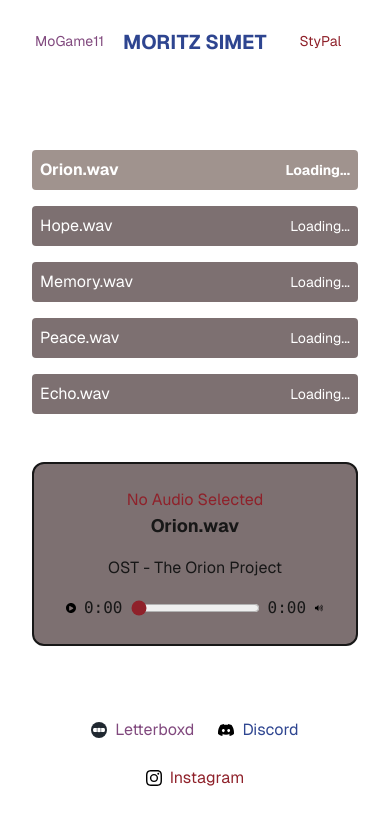
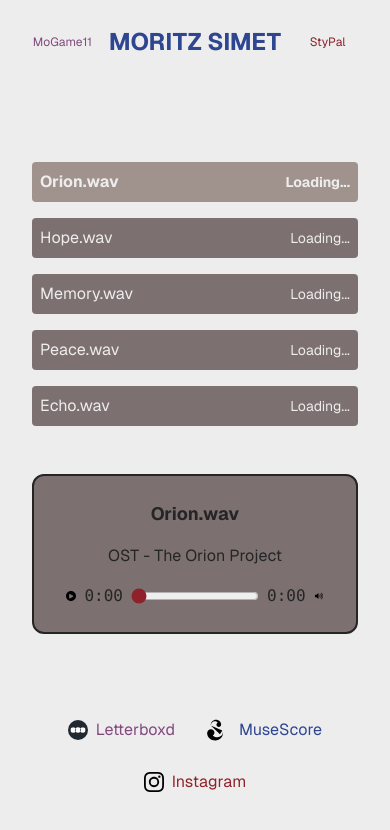
Before and after one commit to StyPal/simet.at, a Next.js app: page /music in a window 390 px wide. Shown: the top 830 px of the page. Built offline with nearby package versions, Linux system fonts and the light colour scheme.

Commit message:
MuseScore Link added, more responive, theme colors modified

```diff
--- a/src/app/components/audioplayer.tsx
+++ b/src/app/components/audioplayer.tsx
@@ -118,7 +118,7 @@ const AudioPlayer: React.FC<AudioPlayerProps> = ({ src }) => {
                         }
                         setCurrentTime(parseFloat(e.target.value));
                     }}
-                    className="accent-red mx-2 cursor-pointer"
+                    className="accent-red mx-2 cursor-pointer max-w-32 sm:max-w-xl"
                 />
                 <label className="font-mono">{convertTime(duration)}</label>
                 <button onClick={handleMute} className="w-full mx-2">
--- a/src/app/components/footer.tsx
+++ b/src/app/components/footer.tsx
@@ -13,26 +13,26 @@ export function SocialMediaFooter(){
                     aria-hidden
                     src="/social-media/letterboxd.svg"
                     alt="Letterboxd icon"
-                    width={16}
-                    height={16}
+                    width={20}
+                    height={20}
                 />
                 Letterboxd
             </a>
             <a
                 className="flex items-center gap-2 hover:underline hover:underline-offset-4 text-blue"
-                href="https://discordapp.com/users/325606075887910913"
+                href="https://musescore.com/user/31276892"
                 target="_blank"
                 rel="noopener noreferrer"
             >
                 <Image
                     aria-hidden
-                    src="/social-media/discord.svg"
+                    src="/social-media/musescore.svg"
                     alt="Discord icon"
-                    width={16}
-                    height={16}
+                    width={32}
+                    height={32}
                     className="dark:invert-0 invert"
                 />
-                Discord
+                MuseScore
             </a>
             <a
                 className="flex items-center gap-2 hover:underline hover:underline-offset-4 text-red"
@@ -44,8 +44,8 @@ export function SocialMediaFooter(){
                     aria-hidden
                     src="/social-media/instagram.svg"
                     alt="Instagram icon"
-                    width={16}
-                    height={16}
+                    width={20}
+                    height={20}
                     className="dark:invert-0 invert"
                 />
                 Instagram
--- a/src/app/components/header.tsx
+++ b/src/app/components/header.tsx
@@ -3,16 +3,16 @@ import Link from "next/link";
 export function Header() {
     return (
         <header className="flex items-center justify-center w-full gap-4">
-            <p className="text-sm sm:text-lg leading-tight text-purple flex-1 text-center sm:text-left">
+            <p className="text-xs sm:text-lg leading-tight text-purple flex-1 text-center sm:text-left">
                 MoGame11
             </p>
 
-            <Link className="font-bold text-xl sm:text-3xl leading-tight text-blue text-center flex-none"
+            <Link className="font-bold text-2xl sm:text-3xl leading-tight text-blue text-center flex-none"
                   href="/">
                 MORITZ SIMET
             </Link>
 
-            <p className="text-sm sm:text-lg leading-tight text-red flex-1 text-center sm:text-right">
+            <p className="text-xs sm:text-lg leading-tight text-red flex-1 text-center sm:text-right">
                 StyPal
             </p>
         </header>
--- /dev/null
+++ b/src/app/components/homeButton.tsx
@@ -0,0 +1,15 @@
+import Link from "next/link";
+
+export default function HomeButton() {
+    return (
+        <Link
+            className="rounded-full border border-solid border-transparent transition-colors flex items-center justify-center bg-foreground text-background gap-2 hover:bg-blue text-sm sm:text-base h-10 sm:h-12 px-4 sm:px-5"
+            href="/"
+            rel="noopener noreferrer"
+        >
+            <label>
+                ← Go Back
+            </label>
+        </Link>
+    );
+}
--- a/src/app/components/trackListItem.tsx
+++ b/src/app/components/trackListItem.tsx
@@ -12,7 +12,7 @@ const AudioTrackItem: React.FC<AudioTrackItemProps> = ({ file, isSelected, durat
     return (
         <li
             className={`flex justify-between items-center w-full mb-4 p-2 cursor-pointer rounded text-background ${
-                isSelected ? ' bg-gray-light dark:bg-gray-dark font-bold' : 'bg-gray dark:bg-gray'
+                isSelected ? ' bg-gray-light font-bold' : 'bg-gray'
             }`}
             onClick={onSelect}
         >
--- a/src/app/globals.css
+++ b/src/app/globals.css
@@ -3,8 +3,8 @@
 @tailwind utilities;
 
 :root {
-    --background: #ffffff;
-    --foreground: #171717;
+    --background: #ededed;
+    --foreground: #252525;
     --blue: #2e4590;
     --purple: #81497e;
     --red: #8f212a;
@@ -21,14 +21,14 @@
 
 @media (prefers-color-scheme: dark) {
     :root {
-        --background: #0a0a0a;
+        --background: #252525;
         --foreground: #ededed;
         --blue: #3a5bb5;
         --purple: #b580af;
         --red: #c94b52;
-        --gray-light: #8f9ba5;
-        --gray: #a3a2a1;
-        --gray-dark: #d1cdcd;
+        --gray-light: #b8aba6;
+        --gray: #a18f90;
+        --gray-dark: #4b4849;
     }
 }
 
--- a/src/app/layout.tsx
+++ b/src/app/layout.tsx
@@ -15,8 +15,8 @@ const geistMono = localFont({
 });
 
 export const metadata: Metadata = {
-  title: "Moritz Simet",
-  description: "Generated by create next app",
+  title: "Simet",
+  description: "My portfolio",
 };
 
 export default function RootLayout({
--- /dev/null
+++ b/src/app/music/layout.tsx
@@ -0,0 +1,13 @@
+// app/music/layout.tsx or app/music/page.tsx
+
+import { ReactNode } from "react";
+import type { Metadata } from "next";
+
+export const metadata: Metadata = {
+  title: "Simet - Music",
+  description: "My music portfolio",
+};
+
+export default function MusicLayout({ children }: { children: ReactNode }) {
+  return <>{children}</>;
+}
--- a/src/app/music/page.tsx
+++ b/src/app/music/page.tsx
@@ -1,10 +1,10 @@
 "use client";
 
-import { Header } from "@/app/components/header";
-import { SocialMediaFooter } from "@/app/components/footer";
+import {Header} from "@/app/components/header";
+import {SocialMediaFooter} from "@/app/components/footer";
 import AudioPlayer from "@/app/components/audioplayer";
 import AudioTrackItem from "@/app/components/trackListItem";
-import { useState, useEffect } from "react";
+import {useState, useEffect} from "react";
 
 // List of audio files
 const audioFiles = [
@@ -16,11 +16,10 @@ const audioFiles = [
 ];
 
 export default function Music() {
-    const [selectedTrack, setSelectedTrack] = useState(audioFiles[0]); // Default to the first track
-    const [durations, setDurations] = useState<{ [key: string]: string }>({}); // Store durations for each audio file
+    const [selectedTrack, setSelectedTrack] = useState(audioFiles[0]);
+    const [durations, setDurations] = useState<{ [key: string]: string }>({});
 
     useEffect(() => {
-        // Load each audio file and store its duration
         audioFiles.forEach((file) => {
             const audio = new Audio(file);
             audio.addEventListener("loadedmetadata", () => {
@@ -32,7 +31,6 @@ export default function Music() {
         });
     }, []);
 
-    // Helper function to format duration in mm:ss
     const formatDuration = (seconds: number) => {
         const minutes = Math.floor(seconds / 60);
         const secs = Math.floor(seconds % 60);
@@ -57,8 +55,7 @@ export default function Music() {
                         />
                     ))}
                 </ul>
-                {/* Ensure that AudioPlayer resets by using a key tied to the selected track */}
-                <AudioPlayer key={selectedTrack} src={selectedTrack} />
+                <AudioPlayer key={selectedTrack} src={selectedTrack}/>
             </main>
 
             <SocialMediaFooter/>
--- a/src/app/page.tsx
+++ b/src/app/page.tsx
@@ -18,7 +18,9 @@ export default function Home() {
                 >
                     <Image src="/8thNote.png" alt="" width={16}
                            height={16} className="invert-svg"/>
-                    Go to Music →
+                    <label>
+                        Go to Music →
+                    </label>
                 </Link>
             </main>
 
```
Also changed, not shown: public/social-media/musescore.svg (added).
